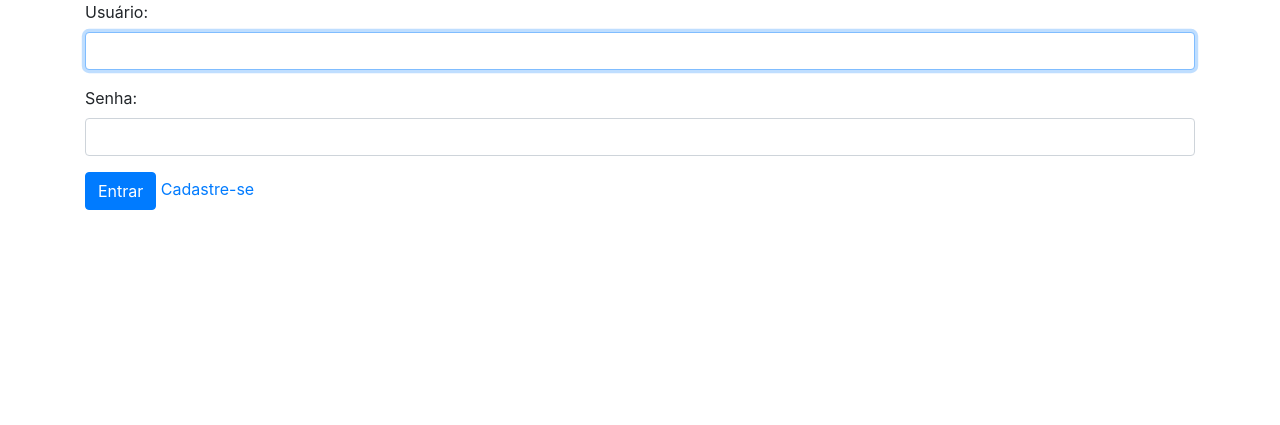
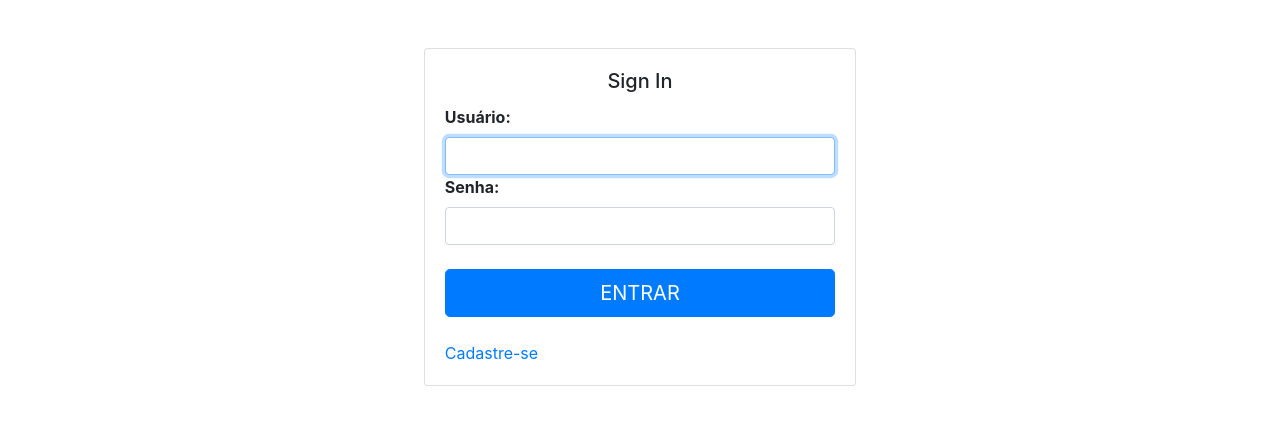
Before and after one commit to PauloSanches12/Gerenciador-Tarefas, a Django app: page /logar_usuario/ in a window 1280 px wide. Shown: the part 56-481 px from the top of the page. Run offline with Django 3.2, Linux system fonts and the light colour scheme; some libraries are stand-ins or nearby versions.

Commit message:
Customizando interfaces

```diff
--- a/app/templates/base.html
+++ b/app/templates/base.html
@@ -4,6 +4,7 @@
 <head>
     <meta charset="UTF-8">
     <link rel="stylesheet" href="{% static 'app/css/bootstrap.css' %}">
+    <script src="https://ajax.googleapis.com/ajax/libs/jquery/1.11.1/jquery.min.js"></script>
     <title>Gerênciador de Tarefas</title>
 </head>
 <body>
--- a/app/templates/usuarios/login.html
+++ b/app/templates/usuarios/login.html
@@ -9,19 +9,34 @@
             {{message}}
         </div>
     {% endfor %}
-    <div class="form-group">
-        <label>Usuário:</label>
-        {{ form_login.username|addclass:'form-control'}}
-    </div>
+    <div class="arrow">
+        <div class="col-sm-9 col-md-7 col-lg-5 mx-auto">
+            <div class="card card-signin my-5">
+                <div class="card-body">
+                    <h5 class="card-title text-center">Sign In</h5>
+                    <form class="form-signin">
+                        <div class="form-label-group">
+                            <label><b>Usuário:</b></label>
+                            {{ form_login.username|addclass:'form-control'}}
+                        </div>
 
-    <div class="form-group">
-        <label>Senha:</label>
-        {{ form_login.password|addclass:'form-control'}}
-    </div>
+                        <div class="form-label-group">
+                            <label><b>Senha:</b></label>
+                            {{ form_login.password|addclass:'form-control'}}
+                        </div><br>
+                        <div>
+                            <input class="btn btn-lg btn-primary btn-block text-uppercase" type="submit" value="Entrar"><br>
+                            <a href="{% url 'cadastrar_usuario' %}" >Cadastre-se</a>
+                        </div>
 
-    <div class="form-group">
-        <input type="submit" value="Entrar" class="btn btn-primary">
-        <a href="{% url 'cadastrar_usuario' %}" >Cadastre-se</a>
+                    </form>
+
+                </div>
+
+            </div>
+
+        </div>
+
     </div>
 </form>
 {% endblock conteudo %}
--- a/app/views/usuario_views.py
+++ b/app/views/usuario_views.py
@@ -24,7 +24,7 @@ def logar_usuario(request):
             login(request, usuario)
             return redirect('listar_tarefas')
         else:
-            messages.error(request, 'Credenciaos do usuário incorretas!')
+            messages.error(request, 'Credenciais do usuário incorretas!')
             return redirect('logar_usuario')
     else:
         form_login = AuthenticationForm()
```
Also changed, not shown: app/templates/usuarios/form_usuario.html (+31 -9 lines).
